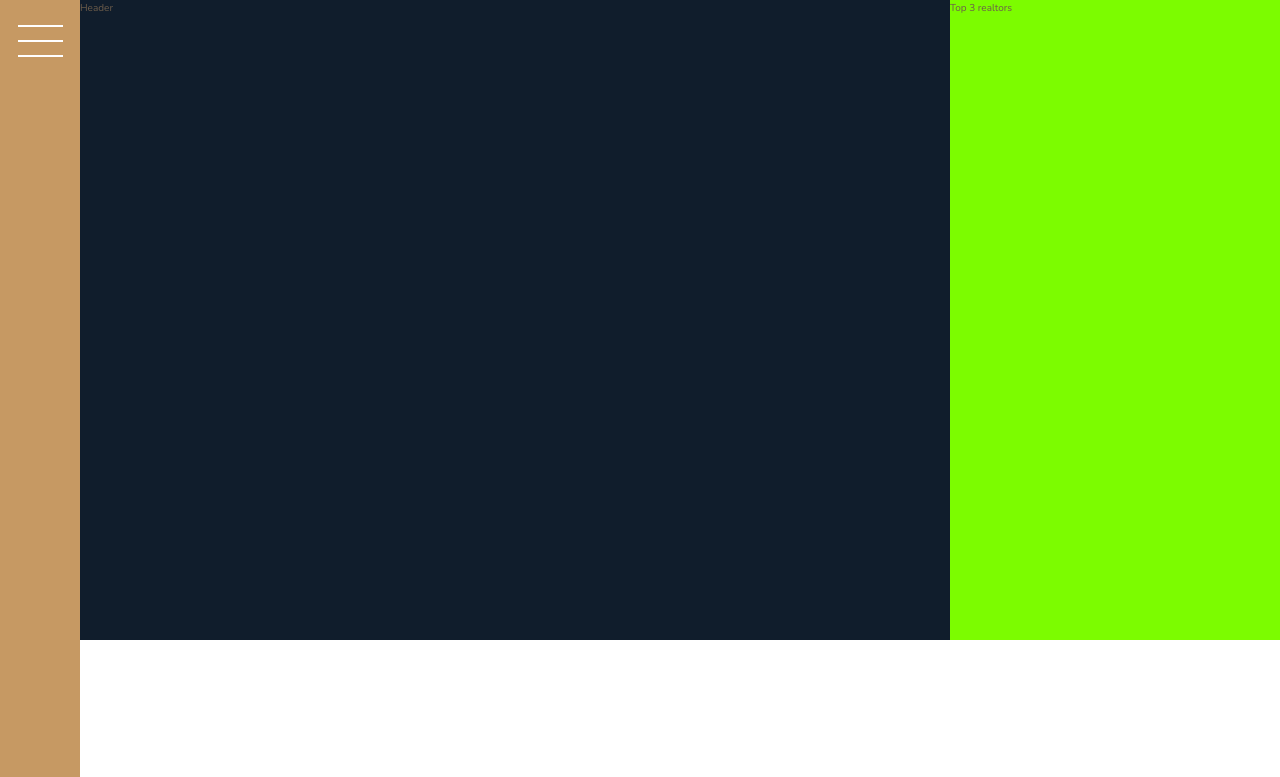
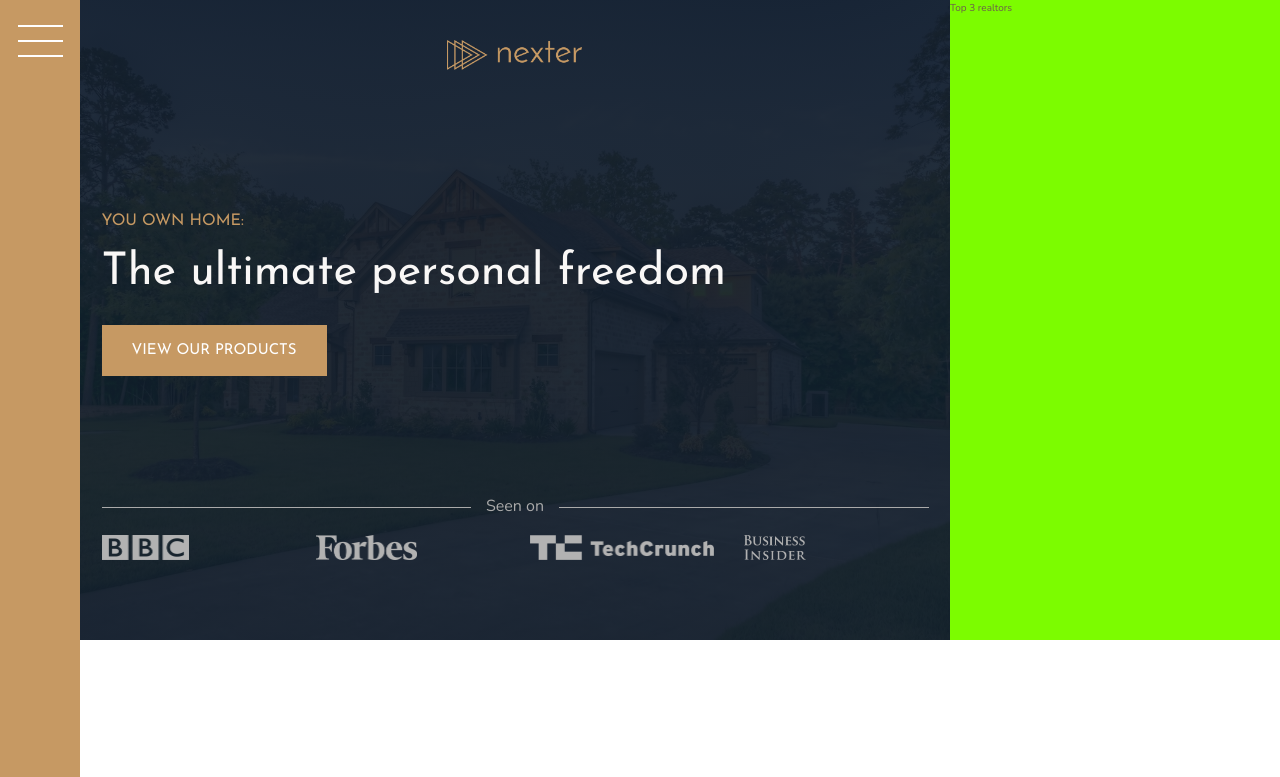
Before and after one commit to victorbruce/nexter, a website: page index.html in a window 1280 px wide. Shown: the top 777 px of the page. Drawn offline with nearby package versions, Linux system fonts and the light colour scheme.

Commit message:
update: build and style the header section

```diff
--- a/index.html
+++ b/index.html
@@ -17,7 +17,19 @@
     <div class="sidebar">
       <button class="nav-btn"></button>
     </div>
-    <header class="header">Header</header>
+    <header class="header">
+      <img src="img/logo.png" alt="Nexter logo" class="header__logo">
+      <h3 class="heading-3">You own home:</h3>
+      <h1 class="heading-1">The ultimate personal freedom</h1>
+      <button class="btn header__btn">View our products</button>
+      <div class="header__seenon-text">Seen on</div>
+      <div class="header__seenon-logos">
+        <img src="img/logo-bbc.png" alt="Seen on logo 1">
+        <img src="img/logo-forbes.png" alt="Seen on logo 2">
+        <img src="img/logo-techcrunch.png" alt="Seen on logo 3">
+        <img src="img/logo-bi.png" alt="Seen on logo 4">
+      </div>
+    </header>
     <div class="realtors">Top 3 realtors</div>
     <section class="features">
       <div class="feature">
--- a/sass/base/_typography.scss
+++ b/sass/base/_typography.scss
@@ -5,6 +5,9 @@
 
 .heading-1 {
   @extend %heading;
+  font-size: 4.5rem;
+  color: $color-grey-light-1;
+  line-height: 1;
 }
 
 .heading-2 {
@@ -50,7 +53,7 @@
   text-transform: uppercase;
   padding: 1.8rem 3rem;
   cursor: pointer;
-  transition: all .2s;
+  transition: all 0.2s;
   &:hover {
     background-color: $color-primary-dark;
   }
--- a/sass/components/_header.scss
+++ b/sass/components/_header.scss
@@ -1,4 +1,54 @@
 .header {
   background-color: $color-secondary;
   grid-column: full-start / col-end 6;
+  background-image: linear-gradient(rgba($color-secondary, .93), rgba($color-secondary, .93)), url(../../img/hero.jpeg);
+  background-size: cover;
+  background-position: center;
+  padding: 8rem;
+  padding-top: 4rem;
+
+  display: grid;
+  grid-template-rows: 1fr min-content 6rem 1fr;
+  grid-template-columns: max-content;
+  grid-gap: 1.5rem;
+  justify-content: center;
+
+  &__logo {
+    height: 3rem;
+    justify-self: center;
+  }
+
+  &__seenon-text {
+    display: grid;
+    grid-template-columns: 1fr max-content 1fr;
+    grid-column-gap: 1.5rem;
+    align-items: center;
+
+    font-size: 1.6rem;
+    color: $color-grey-light-2;
+
+    &::before,
+    &::after {
+      content: "";
+      height: 1px;
+      display: block;
+      background-color: currentColor;
+    }
+  }
+
+  &__seenon-logos {
+    display: grid;
+    grid-template-columns: repeat(4, 1fr);
+    grid-column-gap: 3rem;
+
+    img {
+      height: 2.5rem;
+      filter: brightness(70%);
+    }
+  }
+
+  &__btn {
+    justify-self: start;
+    align-self: start;
+  }
 }
```
Also changed, not shown: css/style.css.
